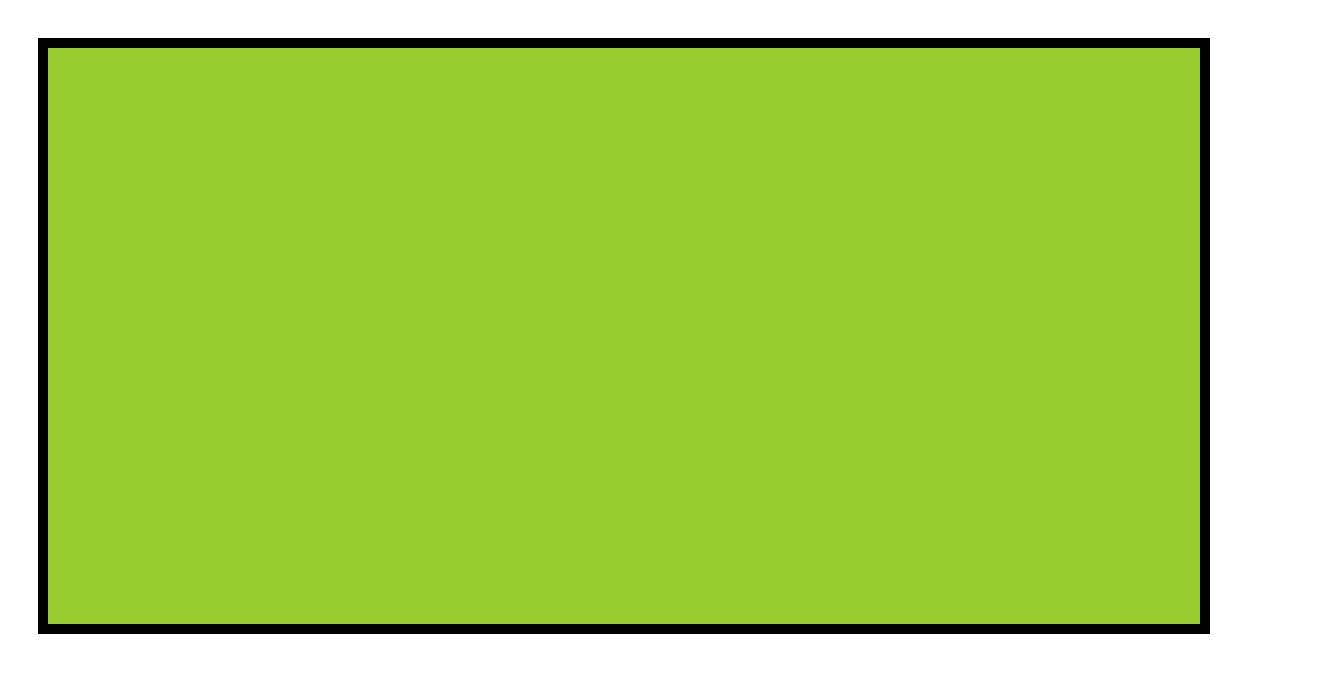
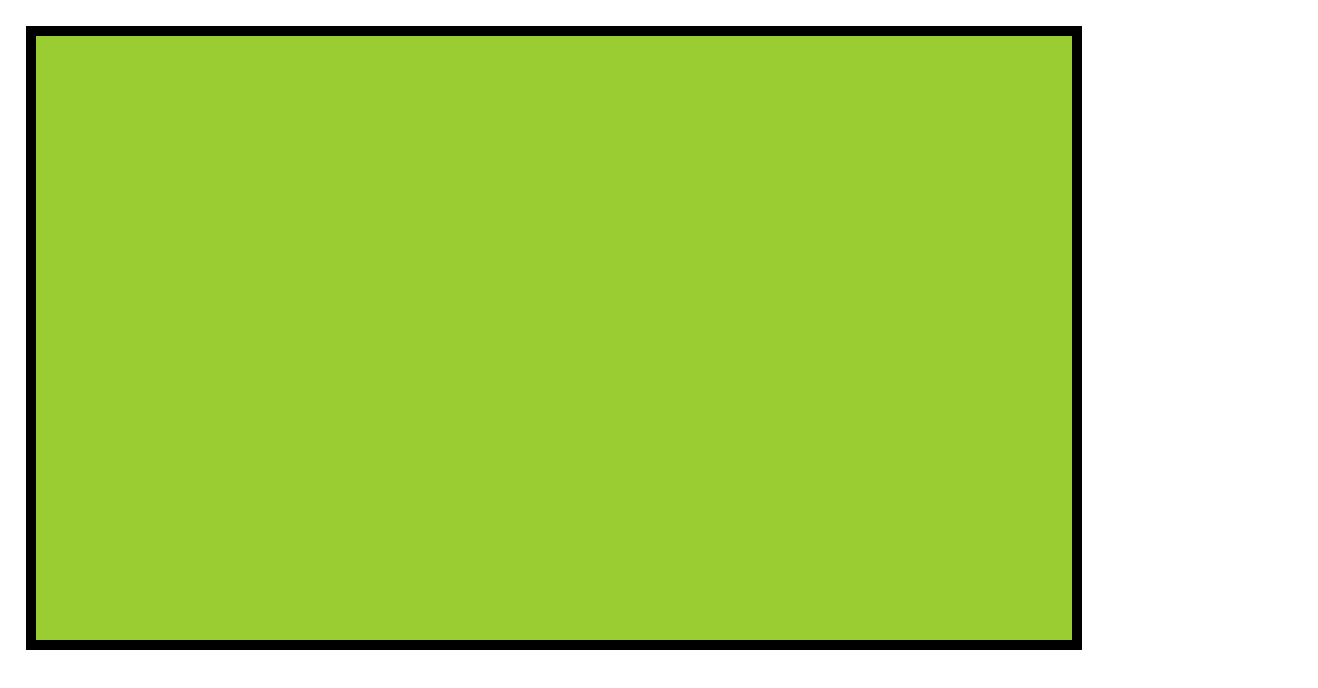
Before and after one commit to majo7704/snake-game, a plain HTML site: page index.html in a window 1280 px wide. Shown: the whole page, 1318 px wide, since content can reach past the window. Drawn offline with nearby package versions, Linux system fonts and the light colour scheme; a web font is replaced by a local one.

Commit message:
setting files

```diff
--- a/index.html
+++ b/index.html
@@ -11,8 +11,10 @@
 </head>
 
 <body>
-  <canvas id="canvas"></canvas>
+  <canvas id="canvas" width="600px" height="350px"></canvas>
 </body>
 <script src="./javascript/main.js"></script>
+<script src="https://code.jquery.com/jquery-3.4.1.js" integrity="sha256-WpOohJOqMqqyKL9FccASB9O0KwACQJpFTUBLTYOVvVU="
+  crossorigin="anonymous"></script>
 
 </html>
--- a/stylesheets/main.css
+++ b/stylesheets/main.css
@@ -1,13 +1,13 @@
 #canvas {
-  border: 10px solid black;
-  background: yellowgreen;
-  width: 90%;
-  height: 150%;
+border: 10px solid black;
+background: yellowgreen;
+width: 90%;
+height: 100%;
 }
 
 body {
-  font-family: 'Barriecito', cursive 'Courier';
-  margin: 3%;
-  width: 100%;
-  height: auto;
+  font-family: 'Bahianita', cursive 'Courier';
+  margin: 2%;
+  width: 90%;
+  height: 50%;
 }
```
